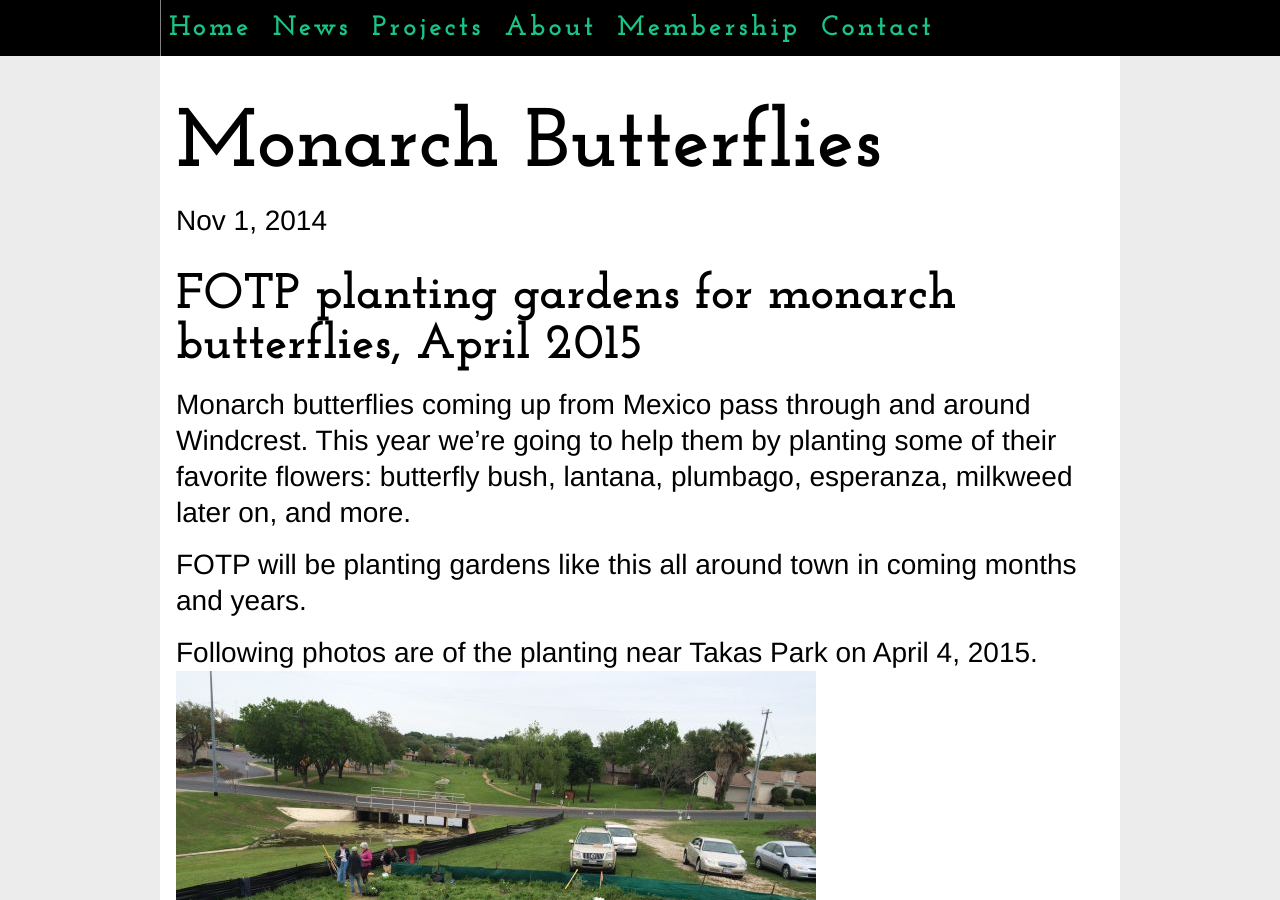
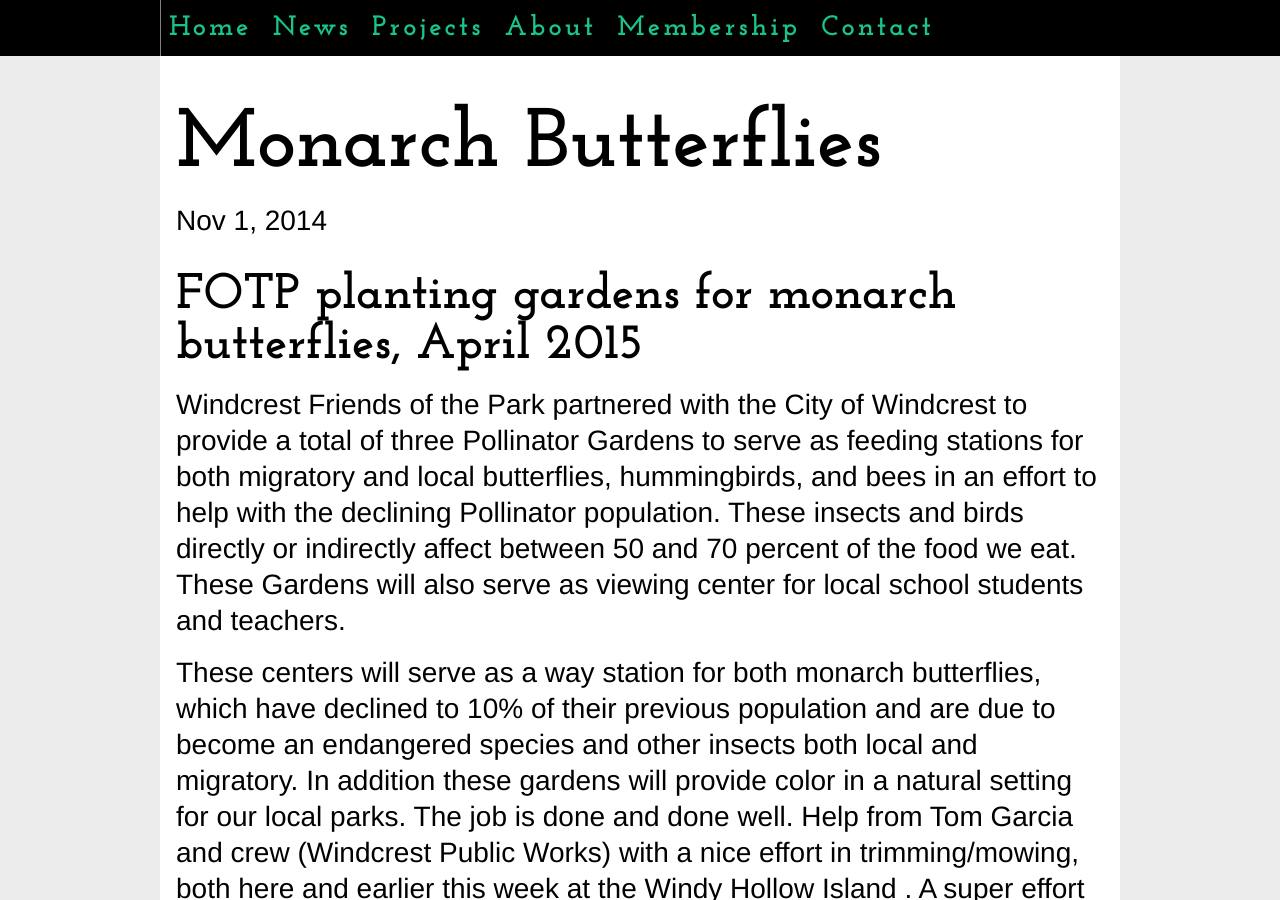
Before and after one commit to friendsoftheparkofwindcresttexas/friendsoftheparkofwindcresttexas.github.io, a Jekyll site: the page built from _posts/2014-11-01-project-milkweed_planting.md, in a window 1280 px wide and 900 px high. Built offline with Jekyll 4.4.1, drawn with Linux system fonts in a browser that asks for light colours; nearby versions of some CDN libraries; some of the changed text lies outside the part shown.

Commit message:
adding text from Scott G
also a link, TBD if will appear

```diff
--- a/_posts/2014-11-01-project-milkweed_planting.md
+++ b/_posts/2014-11-01-project-milkweed_planting.md
@@ -8,9 +8,9 @@
 
 ### FOTP planting gardens for monarch butterflies, April 2015
 
-Monarch butterflies coming up from Mexico pass through and around Windcrest. This year we're going to help them by planting some of their favorite flowers: butterfly bush, lantana, plumbago, esperanza, milkweed later on, and more.
+   Windcrest Friends of the Park partnered with the City of Windcrest to provide a total of three Pollinator Gardens to serve as feeding stations for both migratory and local butterflies, hummingbirds, and bees in an effort to help with the declining Pollinator population.  These insects and birds directly or indirectly affect between 50 and 70 percent of the food we eat.  These Gardens will also serve as viewing center for local school students and teachers.
 
-FOTP will be planting gardens like this all around town in coming months and years.
+  These centers will serve as a way station for both monarch butterflies, which have declined to 10% of their previous population and are due to become an endangered species and other insects both local and migratory.  In addition these gardens will provide color in a natural setting for our local parks.  The job is done and done well.  Help from Tom Garcia and crew (Windcrest Public Works) with a nice effort in trimming/mowing, both here and earlier this week at the Windy Hollow Island .  A super effort from our Windcrest Friends of the Park work team.
 
 Following photos are of the planting near Takas Park on April 4, 2015.
 ![planting in garden](/images/milkweed gardens/milkweed planting, Takas Park, 1, low res.jpg)
@@ -22,3 +22,9 @@
 
 All done! Can't wait to come back in a few months for another photo.
 ![garden fully planted](/images/milkweed gardens/Takas Park garden, completed.JPG)
+
+[link to more on flowers and butterflies](http://www.fws.gov/pollinators/)
+
+A real nice looking result but nothing compared to one or two months from now.
+
+Wait and see!
```
